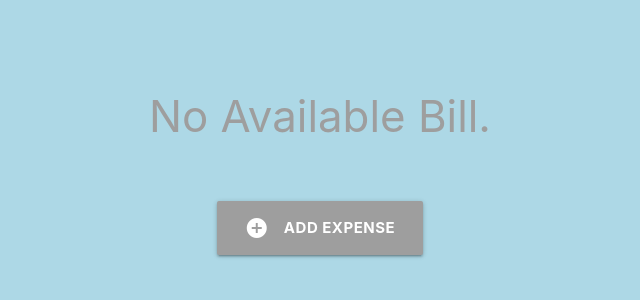
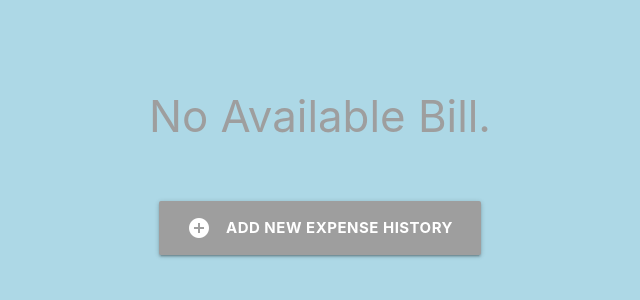
Before and after one commit to skurale98/budgetapp, a Django app: page /accounts/profile/ in a window 1280 px wide. Shown: the part 131-431 px from the top of the page, without its empty margins (320-960 px from the left). Run offline with Django 3.2, Linux system fonts and the light colour scheme; a user stored in the database is signed in; data that the repository does not hold is empty.

Commit message:
Update project-list.html

```diff
--- a/budget/templates/budget/project-list.html
+++ b/budget/templates/budget/project-list.html
@@ -23,7 +23,7 @@
 <div class = "addprj"">
       <a href="{% url 'add' %}" class="btn-large grey">
         <i class="material-icons white-text left">add_circle</i>
-        <span class="bold">Add Expense</span>
+        <span class="bold">Add New Expense History </span>
       </a>
     </div>
 
```
